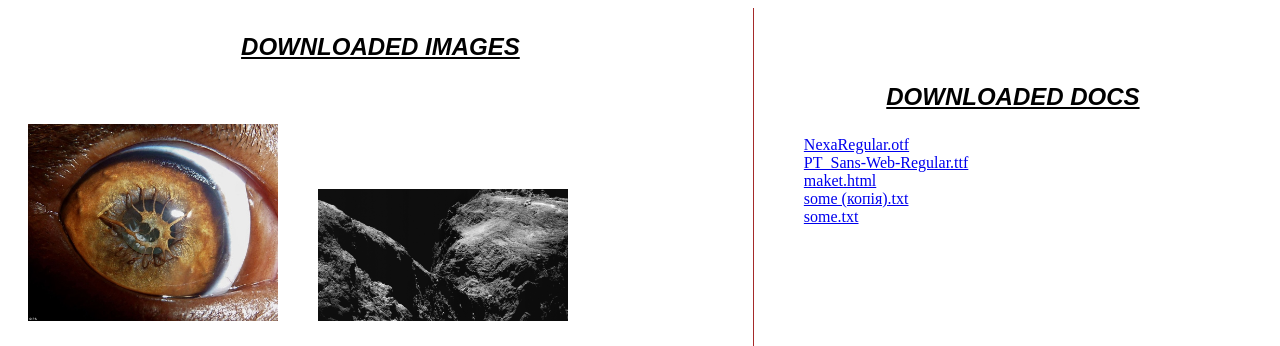
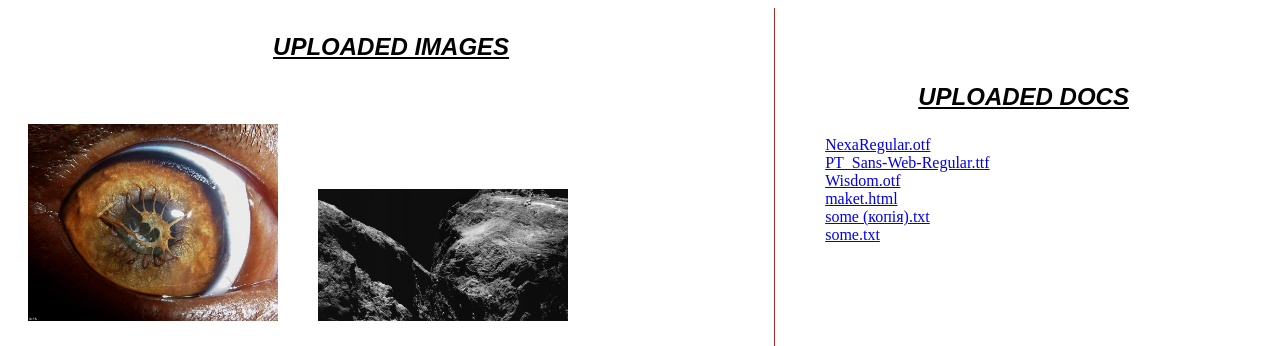
Before and after one commit to panytsch/php_academy, a PHP site: page / in a window 1280 px wide. Shown: the top 346 px of the page. Run offline with PHP 8.4, Linux system fonts and the light colour scheme.

Commit message:
micro changes

```diff
--- a/backend/005_homework/index.php
+++ b/backend/005_homework/index.php
@@ -89,14 +89,14 @@ function show_doc(string $dir = 'doc/'){
 <body>
 <div class="cont">
     <div class="pic">
-        <p>Downloaded images</p>
+        <p>uploaded images</p>
         <?php
         check();
         show_pic();
         ?>
     </div>
     <div class="doc">
-        <p>Downloaded docs</p>
+        <p>uploaded docs</p>
         <?php
         check();
         show_doc();
```
Also changed, not shown: backend/005_homework/doc/Wisdom.otf (added), backend/005_homework/img/about_4.jpg (added).
